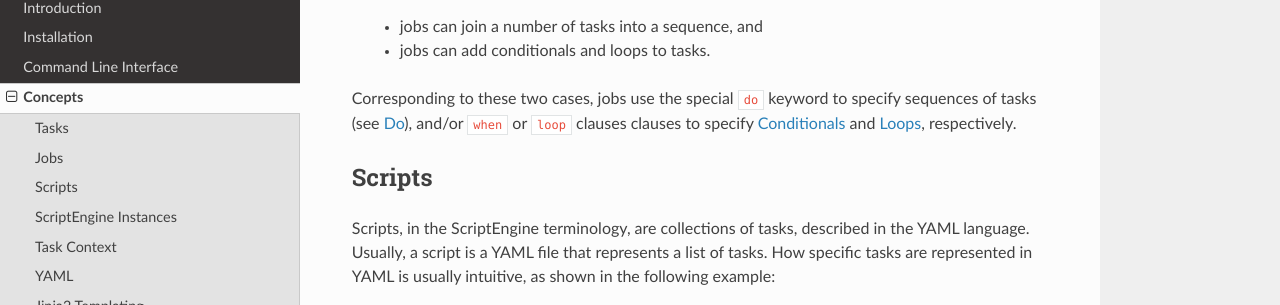
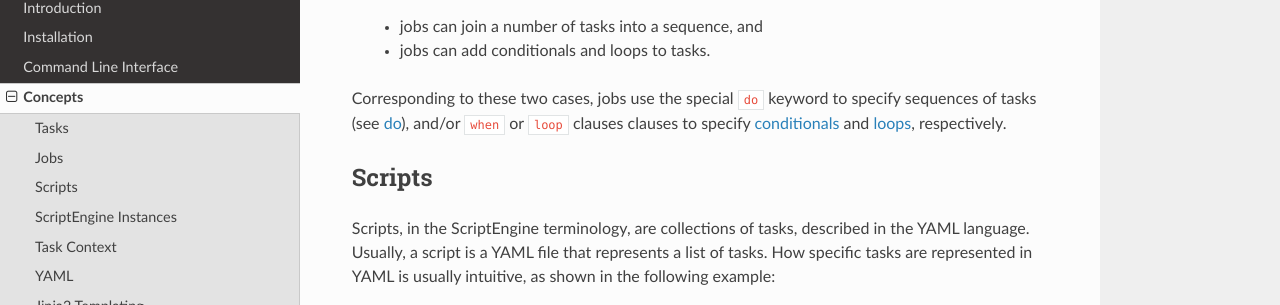
Before and after one commit to uwefladrich/scriptengine, a Sphinx documentation site: the page built from docs/sphinx/concepts.rst, in a window 1280 px wide and 900 px high, scrolled down 882 px. Shown: the part 144-449 px from the top of the window. Built offline with Sphinx 7.4.7 and the Read the Docs theme 2.0.0, drawn with Linux system fonts in a browser that asks for light colours; some of the changed lines change nothing that is shown.

Commit message:
Minor documentation style change

```diff
--- a/docs/sphinx/concepts.rst
+++ b/docs/sphinx/concepts.rst
@@ -50,9 +50,9 @@ tasks in two ways:
     * jobs can add conditionals and loops to tasks.
 
 Corresponding to these two cases, jobs use the special ``do`` keyword to specify
-sequences of tasks (see :ref:`scripts:Do`), and/or ``when`` or ``loop`` clauses
-clauses to specify :ref:`scripts:conditionals` and :ref:`scripts:loops`,
-respectively.
+sequences of tasks (see :ref:`do <scripts:do>`), and/or ``when`` or ``loop``
+clauses clauses to specify :ref:`conditionals <scripts:conditionals>` and
+:ref:`loops <scripts:loops>`, respectively.
 
 
 Scripts
```
